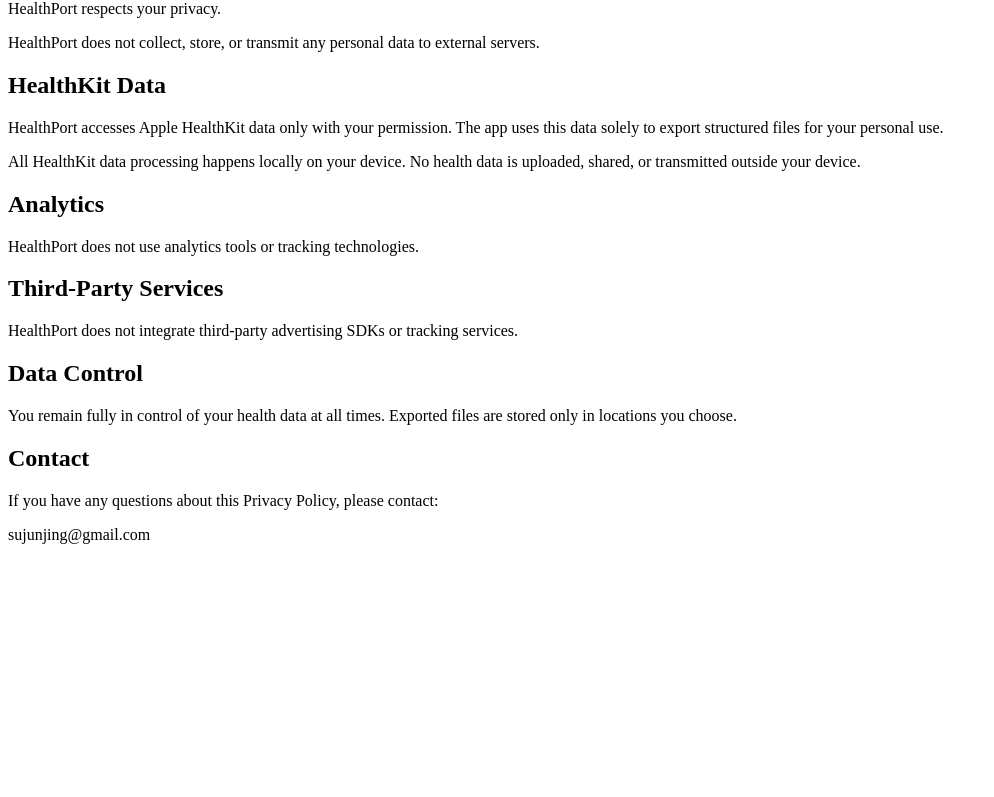
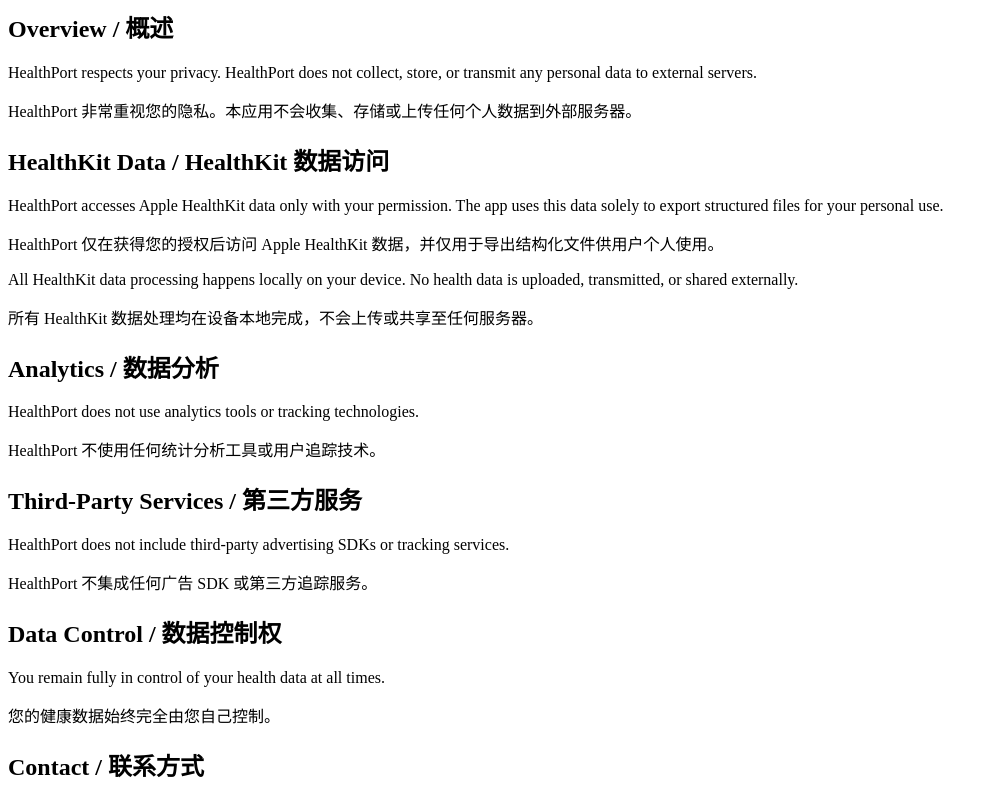
Before and after one commit to dasu126/healthport, a plain HTML site: page privacy.html in a window 1280 px wide. Shown: the part 80-877 px from the top of the page, without its empty margins (0-994 px from the left). Before the commit the page ends 800 px from the top, so only its background shows below. Drawn offline with Linux system fonts and the light colour scheme.

Commit message:
Update privacy.html

```diff
--- a/privacy.html
+++ b/privacy.html
@@ -6,35 +6,78 @@
 </head>
 <body>
 
-<h1>Privacy Policy for HealthPort</h1>
+<h1>Privacy Policy for HealthPort（健康港隐私政策）</h1>
 
-<p>HealthPort respects your privacy.</p>
+<h2>Overview / 概述</h2>
+<p>
+HealthPort respects your privacy. HealthPort does not collect, store, or transmit any personal data to external servers.
+</p>
 
-<p>HealthPort does not collect, store, or transmit any personal data to external servers.</p>
+<p>
+HealthPort 非常重视您的隐私。本应用不会收集、存储或上传任何个人数据到外部服务器。
+</p>
 
-<h2>HealthKit Data</h2>
+<h2>HealthKit Data / HealthKit 数据访问</h2>
 
-<p>HealthPort accesses Apple HealthKit data only with your permission. The app uses this data solely to export structured files for your personal use.</p>
+<p>
+HealthPort accesses Apple HealthKit data only with your permission. The app uses this data solely to export structured files for your personal use.
+</p>
 
-<p>All HealthKit data processing happens locally on your device. No health data is uploaded, shared, or transmitted outside your device.</p>
+<p>
+HealthPort 仅在获得您的授权后访问 Apple HealthKit 数据，并仅用于导出结构化文件供用户个人使用。
+</p>
 
-<h2>Analytics</h2>
+<p>
+All HealthKit data processing happens locally on your device. No health data is uploaded, transmitted, or shared externally.
+</p>
 
-<p>HealthPort does not use analytics tools or tracking technologies.</p>
+<p>
+所有 HealthKit 数据处理均在设备本地完成，不会上传或共享至任何服务器。
+</p>
 
-<h2>Third-Party Services</h2>
+<h2>Analytics / 数据分析</h2>
 
-<p>HealthPort does not integrate third-party advertising SDKs or tracking services.</p>
+<p>
+HealthPort does not use analytics tools or tracking technologies.
+</p>
 
-<h2>Data Control</h2>
+<p>
+HealthPort 不使用任何统计分析工具或用户追踪技术。
+</p>
 
-<p>You remain fully in control of your health data at all times. Exported files are stored only in locations you choose.</p>
+<h2>Third-Party Services / 第三方服务</h2>
 
-<h2>Contact</h2>
+<p>
+HealthPort does not include third-party advertising SDKs or tracking services.
+</p>
 
-<p>If you have any questions about this Privacy Policy, please contact:</p>
+<p>
+HealthPort 不集成任何广告 SDK 或第三方追踪服务。
+</p>
 
-<p>sujunjing@gmail.com</p>
+<h2>Data Control / 数据控制权</h2>
+
+<p>
+You remain fully in control of your health data at all times.
+</p>
+
+<p>
+您的健康数据始终完全由您自己控制。
+</p>
+
+<h2>Contact / 联系方式</h2>
+
+<p>
+If you have questions about this Privacy Policy, please contact:
+</p>
+
+<p>
+如对本隐私政策有任何疑问，请联系：
+</p>
+
+<p>
+sujunjing@gmail.com
+</p>
 
 </body>
 </html>
```
